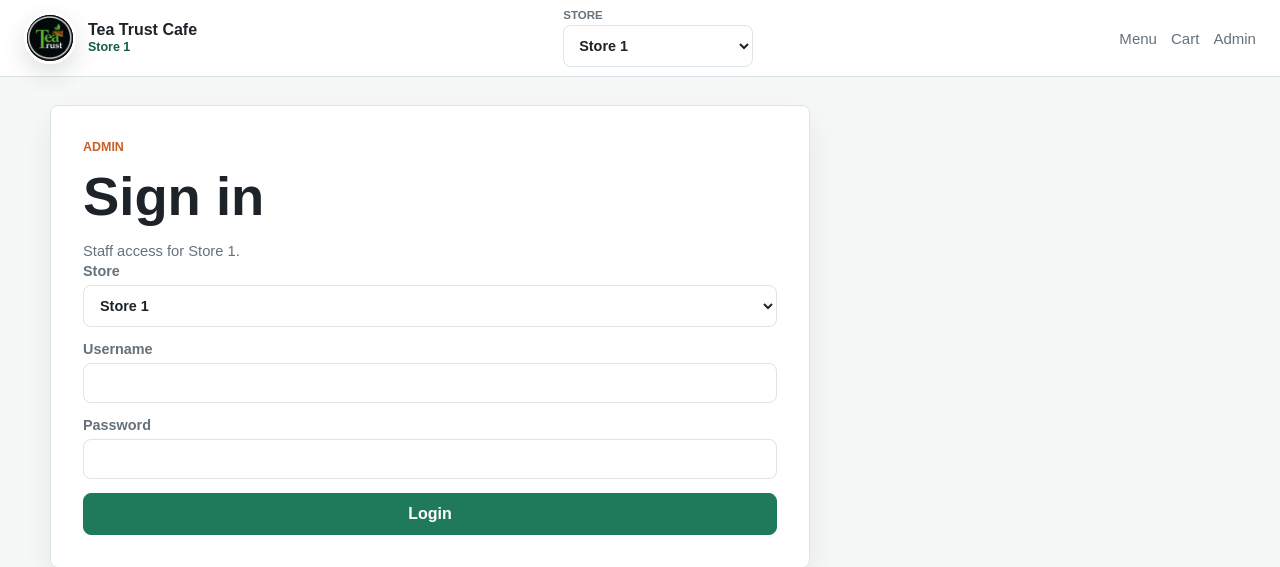
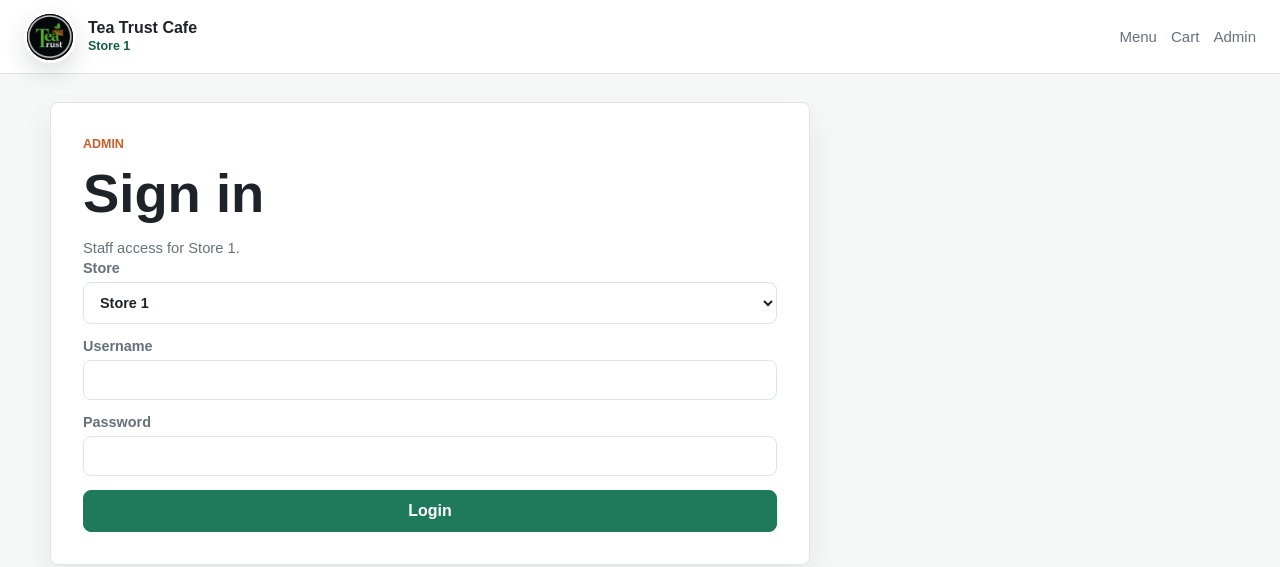
Before and after one commit to srujalgupta/Tea-trust-qr-ordering-system-, a Flask app: a page that uses app/templates/base.html in a window 1280 px wide. Shown: the top 567 px of the page. Run offline with Flask 3, Linux system fonts and the light colour scheme; tables that the repository leaves empty hold one stand-in row (values such as "Sample post"); some libraries are stand-ins or nearby versions.

Commit message:
Hide customer store switcher

```diff
--- a/app/templates/base.html
+++ b/app/templates/base.html
@@ -135,16 +135,6 @@
             {% endif %}
           </span>
         </a>
-        {% if store_options|length > 1 %}
-          <label class="store-switcher customer-store-switcher">
-            <span>Store</span>
-            <select id="storeSelect" data-store-select="customer" aria-label="Select store">
-              {% for option in store_options %}
-                <option value="{{ option.id }}" data-slug="{{ option.slug }}" {% if selected_store and option.id == selected_store.id %}selected{% endif %}>{{ option.name }}</option>
-              {% endfor %}
-            </select>
-          </label>
-        {% endif %}
         <nav class="topnav">
           <a href="{{ url_for('customer.menu', store=selected_store.slug, table=active_table.id) if active_table and selected_store else (url_for('customer.menu', store=selected_store.slug) if selected_store else url_for('customer.menu')) }}">Menu</a>
           <a href="{{ url_for('customer.cart', store=selected_store.slug, table=active_table.id) if active_table and selected_store else (url_for('customer.cart', store=selected_store.slug) if selected_store else url_for('customer.cart')) }}">Cart</a>
```
